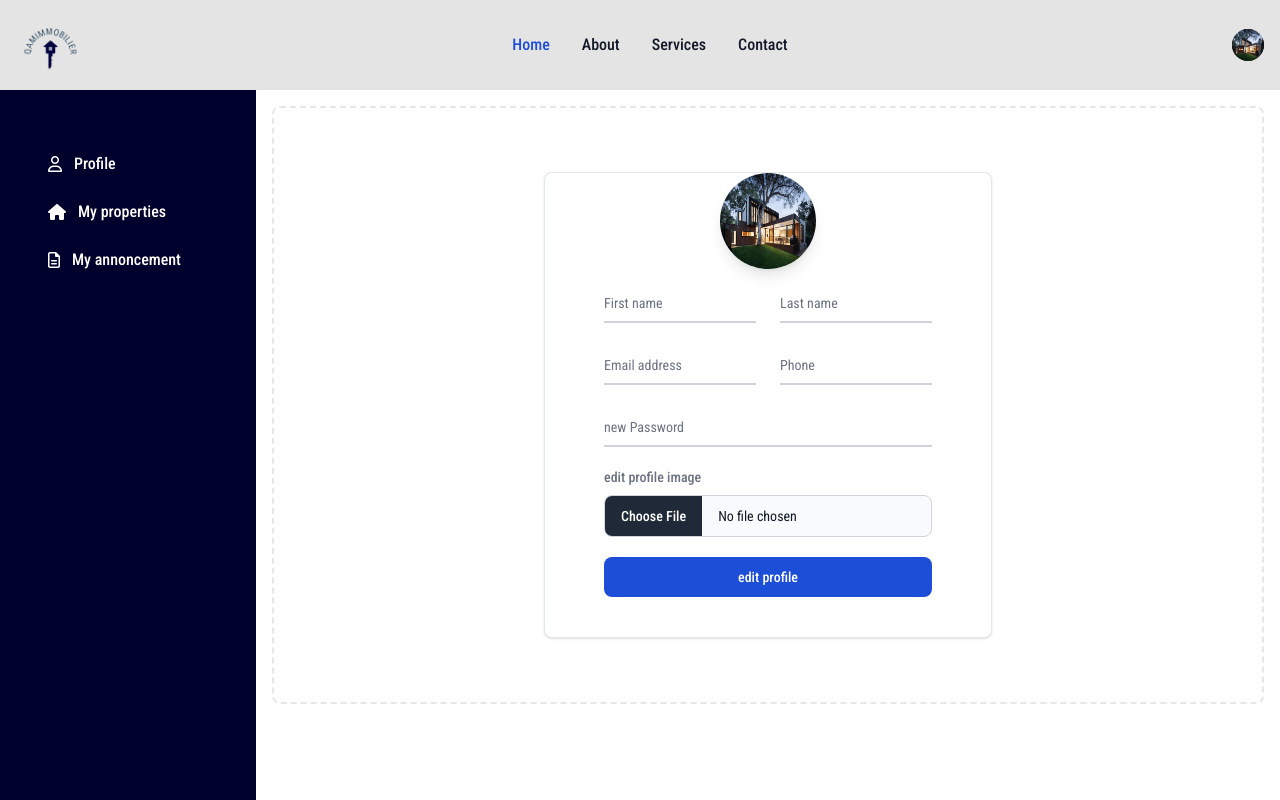
After one commit to SimoAcharouaou777/ImmoConnect, a PHP site: page /views/client/sellerProfileEdit.php in a window 1280 px wide. The commit adds this page. Run offline with PHP 8.4, Linux system fonts and the light colour scheme; some libraries are stand-ins or nearby versions; some web fonts are replaced.

Commit message:
add seller profile edit form

```diff
--- /dev/null
+++ b/views/client/sellerProfileEdit.php
@@ -0,0 +1,57 @@
+<?php require_once '../partials/sellerProfile.php'; ?>
+
+
+
+
+<div class="p-4 sm:ml-64 ">
+   <div class="p-16 border-2 border-gray-200 border-dashed rounded-lg dark:border-gray-700">
+        <div class="w-full m-auto max-w-md bg-white border border-gray-200 rounded-lg shadow dark:bg-gray-800 dark:border-gray-700 ">
+                    <div class="flex flex-col items-center  pb-10">
+                        <img class="w-24 h-24 mb-3 rounded-full shadow-lg" src="../../Public/imgs/img1.jpg" alt="Bonnie image"/>
+
+                        <form class="flex flex-col justify-center max-w-md mx-auto">
+                            <div class="grid md:grid-cols-2 md:gap-6">
+                                <div class="relative z-0 w-full mb-5 group">
+                                    <input type="text" name="floating_first_name" id="floating_first_name" class="block py-2.5 px-0 w-full text-sm text-gray-900 bg-transparent border-0 border-b-2 border-gray-300 appearance-none dark:text-white dark:border-gray-600 dark:focus:border-blue-500 focus:outline-none focus:ring-0 focus:border-blue-600 peer" placeholder=" " required />
+                                    <label for="floating_first_name" class="peer-focus:font-medium absolute text-sm text-gray-500 dark:text-gray-400 duration-300 transform -translate-y-6 scale-75 top-3 -z-10 origin-[0] peer-focus:start-0 rtl:peer-focus:translate-x-1/4 peer-focus:text-blue-600 peer-focus:dark:text-blue-500 peer-placeholder-shown:scale-100 peer-placeholder-shown:translate-y-0 peer-focus:scale-75 peer-focus:-translate-y-6">First name</label>
+                                </div>
+                                <div class="relative z-0 w-full mb-5 group">
+                                    <input type="text" name="floating_last_name" id="floating_last_name" class="block py-2.5 px-0 w-full text-sm text-gray-900 bg-transparent border-0 border-b-2 border-gray-300 appearance-none dark:text-white dark:border-gray-600 dark:focus:border-blue-500 focus:outline-none focus:ring-0 focus:border-blue-600 peer" placeholder=" " required />
+                                    <label for="floating_last_name" class="peer-focus:font-medium absolute text-sm text-gray-500 dark:text-gray-400 duration-300 transform -translate-y-6 scale-75 top-3 -z-10 origin-[0] peer-focus:start-0 rtl:peer-focus:translate-x-1/4 peer-focus:text-blue-600 peer-focus:dark:text-blue-500 peer-placeholder-shown:scale-100 peer-placeholder-shown:translate-y-0 peer-focus:scale-75 peer-focus:-translate-y-6">Last name</label>
+                                </div>
+                            </div>
+                            <div class="grid md:grid-cols-2 md:gap-6">
+                                <div class="relative z-0 w-full mb-5 group">
+                                    <input type="email" name="floating_email" id="floating_email" class="block py-2.5 px-0 w-full text-sm text-gray-900 bg-transparent border-0 border-b-2 border-gray-300 appearance-none dark:text-white dark:border-gray-600 dark:focus:border-blue-500 focus:outline-none focus:ring-0 focus:border-blue-600 peer" placeholder=" " required />
+                                    <label for="floating_email" class="peer-focus:font-medium absolute text-sm text-gray-500 dark:text-gray-400 duration-300 transform -translate-y-6 scale-75 top-3 -z-10 origin-[0] peer-focus:start-0 rtl:peer-focus:translate-x-1/4 rtl:peer-focus:left-auto peer-focus:text-blue-600 peer-focus:dark:text-blue-500 peer-placeholder-shown:scale-100 peer-placeholder-shown:translate-y-0 peer-focus:scale-75 peer-focus:-translate-y-6">Email address</label>
+                                </div>
+                                <div class="relative z-0 w-full mb-5 group">
+                                    <input type="tel" pattern="[0-9]{3}-[0-9]{3}-[0-9]{4}" name="floating_phone" id="floating_phone" class="block py-2.5 px-0 w-full text-sm text-gray-900 bg-transparent border-0 border-b-2 border-gray-300 appearance-none dark:text-white dark:border-gray-600 dark:focus:border-blue-500 focus:outline-none focus:ring-0 focus:border-blue-600 peer" placeholder=" " required />
+                                    <label for="floating_phone" class="peer-focus:font-medium absolute text-sm text-gray-500 dark:text-gray-400 duration-300 transform -translate-y-6 scale-75 top-3 -z-10 origin-[0] peer-focus:start-0 rtl:peer-focus:translate-x-1/4 peer-focus:text-blue-600 peer-focus:dark:text-blue-500 peer-placeholder-shown:scale-100 peer-placeholder-shown:translate-y-0 peer-focus:scale-75 peer-focus:-translate-y-6">Phone</label>
+                                </div>
+                            </div>
+
+                            <div class="relative z-0 w-full mb-5 group">
+                                <input type="password" name="floating_password" id="floating_password" class="block py-2.5 px-0 w-full text-sm text-gray-900 bg-transparent border-0 border-b-2 border-gray-300 appearance-none dark:text-white dark:border-gray-600 dark:focus:border-blue-500 focus:outline-none focus:ring-0 focus:border-blue-600 peer" placeholder=" " required />
+                                <label for="floating_password" class="peer-focus:font-medium absolute text-sm text-gray-500 dark:text-gray-400 duration-300 transform -translate-y-6 scale-75 top-3 -z-10 origin-[0] peer-focus:start-0 rtl:peer-focus:translate-x-1/4 peer-focus:text-blue-600 peer-focus:dark:text-blue-500 peer-placeholder-shown:scale-100 peer-placeholder-shown:translate-y-0 peer-focus:scale-75 peer-focus:-translate-y-6">new Password</label>
+                            </div>
+                            <div class="relative z-0 w-full mb-5 group">
+
+                                <label class="block mb-2 text-sm font-medium text-gray-500 dark:text-white" for="user_avatar">edit profile image</label>
+                                <input class="block w-full text-sm text-gray-900 border border-gray-300 rounded-lg cursor-pointer bg-gray-50 dark:text-gray-400 focus:outline-none dark:bg-gray-700 dark:border-gray-600 dark:placeholder-gray-400" aria-describedby="user_avatar_help" id="user_avatar" type="file">
+                            </div>
+                            <button type="submit" class=" text-white bg-blue-700 hover:bg-blue-800 focus:ring-4 focus:outline-none focus:ring-blue-300 font-medium rounded-lg text-sm w-full sm:w-auto px-5 py-2.5 text-center dark:bg-blue-600 dark:hover:bg-blue-700 dark:focus:ring-blue-800">edit profile</button>
+                        </form>
+
+                    </div>
+                </div>
+            </div>
+        </div>
+   </div>
+</div>
+
+<script src="https://cdnjs.cloudflare.com/ajax/libs/flowbite/2.2.1/flowbite.min.js"></script>
+
+</body>
+
+</html>
--- a/views/partials/SellerProfile.php
+++ b/views/partials/SellerProfile.php
@@ -146,16 +146,3 @@
       </ul>
    </div>
 </aside>
-
-<div class="p-4 sm:ml-64">
-   <div class="p-4 border-2 border-gray-200 border-dashed rounded-lg dark:border-gray-700">
-
-      </div>
-   </div>
-</div>
-
-<script src="https://cdnjs.cloudflare.com/ajax/libs/flowbite/2.2.1/flowbite.min.js"></script>
-
-</body>
-
-</html>
```
